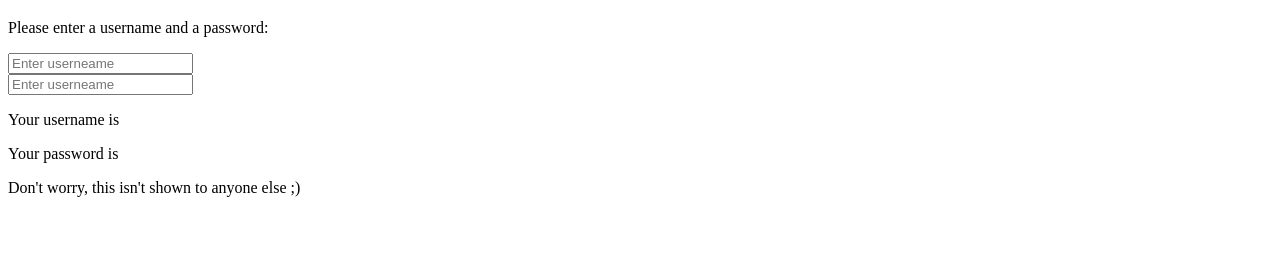
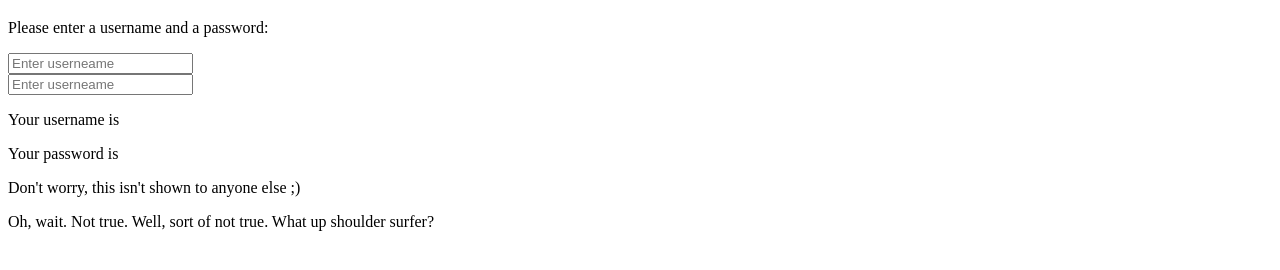
Before and after one commit to leejhinkle/angular, a plain HTML site: page index.html in a window 1280 px wide. Shown: the part 308-578 px from the top of the page. Drawn offline with nearby package versions, Linux system fonts and the light colour scheme.

Commit message:
Quick commit change

```diff
--- a/index.html
+++ b/index.html
@@ -24,6 +24,7 @@
         <p>Your username is {{ username }}</p>
         <p>Your password is {{ pword }}</p>
         <p>Don't worry, this isn't shown to anyone else ;)</p>
+        <p>Oh, wait.  Not true.  Well, sort of not true.  What up shoulder surfer?</p>
 
     </div>
 
```
